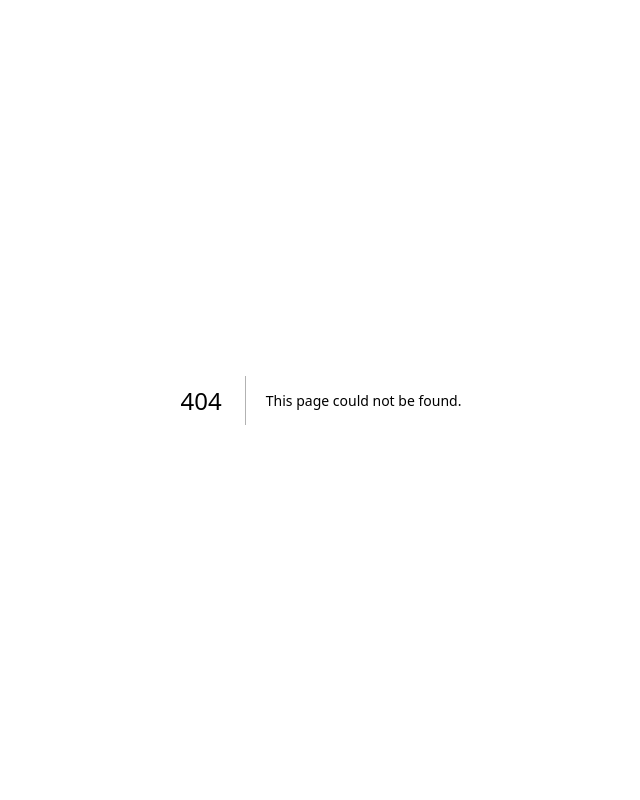
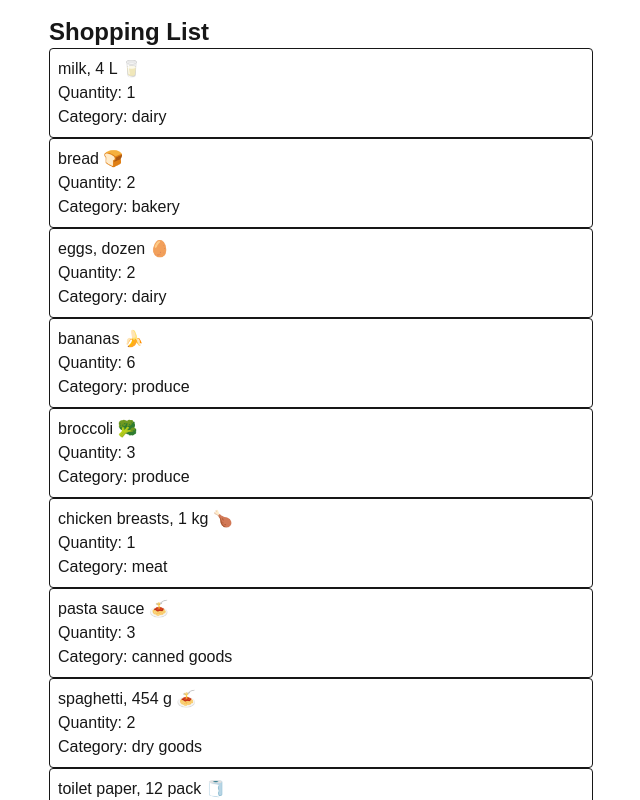
Before and after one commit to Neen-18/cprg306-assignments, a Next.js app: page /week-4 in a window 1280 px wide. Before the commit this address had no page. Shown: the top 800 px of the page, without its empty margins (319-959 px from the left). Built offline with nearby package versions, Linux system fonts and the light colour scheme.

Commit message:
Added week 4 components and updated title page

```diff
--- a/app/page.js
+++ b/app/page.js
@@ -6,10 +6,9 @@ export default function RootPage() {
       <h1>CPRG 306: Web Development 2 - Assignments</h1>
 
       <p>
-        <Link href="/week-2">Go to Week 2</Link>
-      </p>
-      <p>
-        <Link href="/week-3">Go to Week 3</Link>
+        <Link href="/week-2">Go to Week 2 -- </Link>
+        <Link href="/week-3">Go to Week 3 -- </Link>
+        <Link href="/week-4">Go to Week 4</Link>
       </p>
     </main>
   );
--- /dev/null
+++ b/app/week-4/item-list.js
@@ -0,0 +1,17 @@
+import Item from "./item";
+import items from "./items";
+
+export default function ItemList() {
+  return (
+    <ul>
+      {items.map((item) => (
+        <Item
+          key={item.id}
+          name={item.name}
+          quantity={item.quantity}
+          category={item.category}
+        />
+      ))}
+    </ul>
+  );
+}
--- /dev/null
+++ b/app/week-4/item.js
@@ -0,0 +1,9 @@
+export default function Item({ name, quantity, category }) {
+  return (
+    <li className="border p-2 rounded">
+      <h2 className="font-medium">{name}</h2>
+      <p>Quantity: {quantity}</p>
+      <p>Category: {category}</p>
+    </li>
+  )
+}
--- /dev/null
+++ b/app/week-4/items.json
@@ -0,0 +1,74 @@
+[
+  {
+    "id": "1h2GJKH12gkHG31h1H",
+    "name": "milk, 4 L 🥛",
+    "quantity": 1,
+    "category": "dairy"
+  },
+  {
+    "id": "2KJH3k2j3H1k2J3K1H",
+    "name": "bread 🍞",
+    "quantity": 2,
+    "category": "bakery"
+  },
+  {
+    "id": "3h2KJH3k2j3H1k2J3",
+    "name": "eggs, dozen 🥚",
+    "quantity": 2,
+    "category": "dairy"
+  },
+  {
+    "id": "4k2J3K1H2GJKH12gk",
+    "name": "bananas 🍌",
+    "quantity": 6,
+    "category": "produce"
+  },
+  {
+    "id": "5H1h1H2KJH3k2j3H",
+    "name": "broccoli 🥦",
+    "quantity": 3,
+    "category": "produce"
+  },
+  {
+    "id": "6H1k2J3K1H2GJKH1",
+    "name": "chicken breasts, 1 kg 🍗",
+    "quantity": 1,
+    "category": "meat"
+  },
+  {
+    "id": "7gkHG31h1H2KJH3k",
+    "name": "pasta sauce 🍝",
+    "quantity": 3,
+    "category": "canned goods"
+  },
+  {
+    "id": "8j3H1k2J3K1H2GJK",
+    "name": "spaghetti, 454 g 🍝",
+    "quantity": 2,
+    "category": "dry goods"
+  },
+  {
+    "id": "9H12gkHG31h1H2KJ",
+    "name": "toilet paper, 12 pack 🧻",
+    "quantity": 1,
+    "category": "household"
+  },
+  {
+    "id": "10H3k2j3H1k2J3K1",
+    "name": "paper towels, 6 pack",
+    "quantity": 1,
+    "category": "household"
+  },
+  {
+    "id": "11k2J3K1H2GJKH12",
+    "name": "dish soap 🍽️",
+    "quantity": 1,
+    "category": "household"
+  },
+  {
+    "id": "12GJKH12gkHG31h1",
+    "name": "hand soap 🧼",
+    "quantity": 4,
+    "category": "household"
+  }
+]
--- /dev/null
+++ b/app/week-4/page.js
@@ -0,0 +1,10 @@
+import ItemList from "./item-list";
+
+export default function Page() {
+  return (
+    <main className="p-4 max-w-xl mx-auto">
+      <h1 className="text-2xl font-bold">Shopping List</h1>
+      <ItemList/>
+    </main>
+  );
+}
--- a/package.json
+++ b/package.json
@@ -9,7 +9,8 @@
     "lint": "eslint"
   },
   "dependencies": {
-    "next": "16.1.4",
+    "expo": "^54.0.33",
+    "next": "^16.1.6",
     "react": "19.2.3",
     "react-dom": "19.2.3"
   },
```
Also changed, not shown: 1 other file (tests, documents, lock files or other folders).
